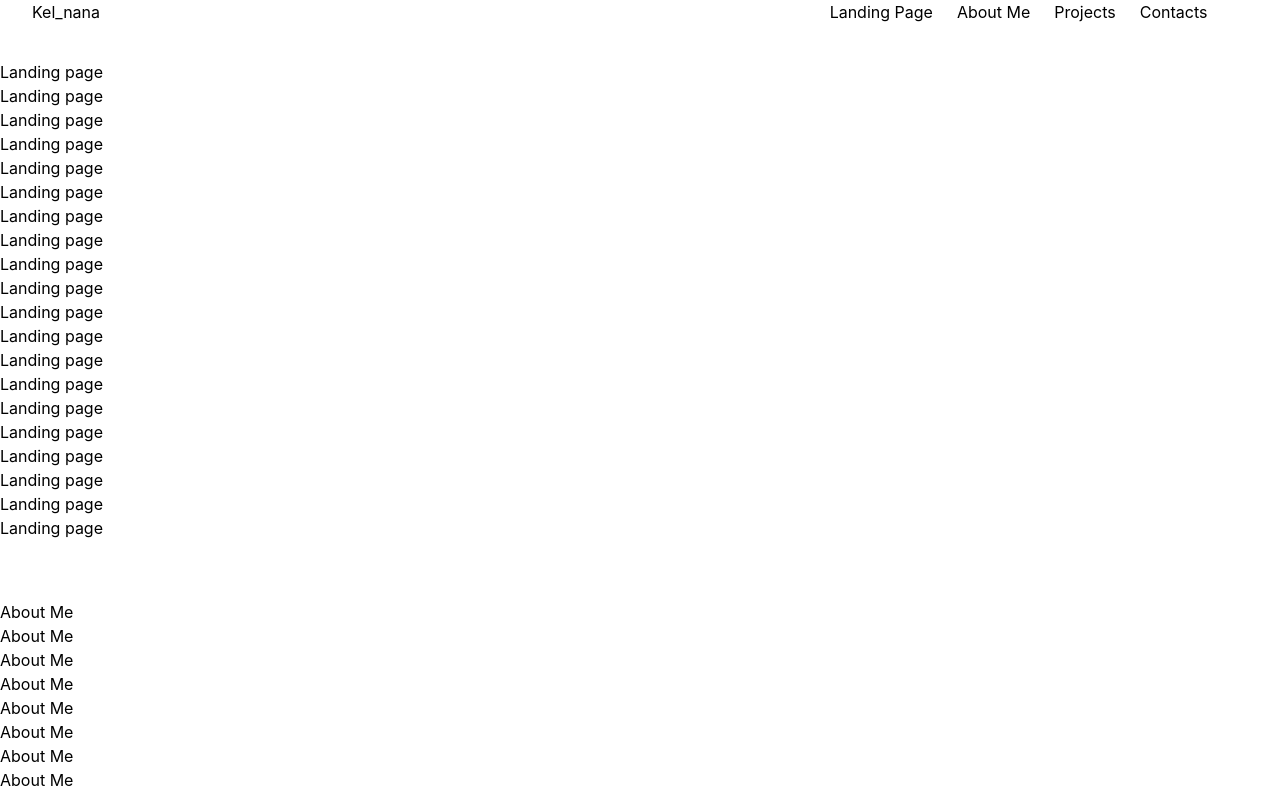
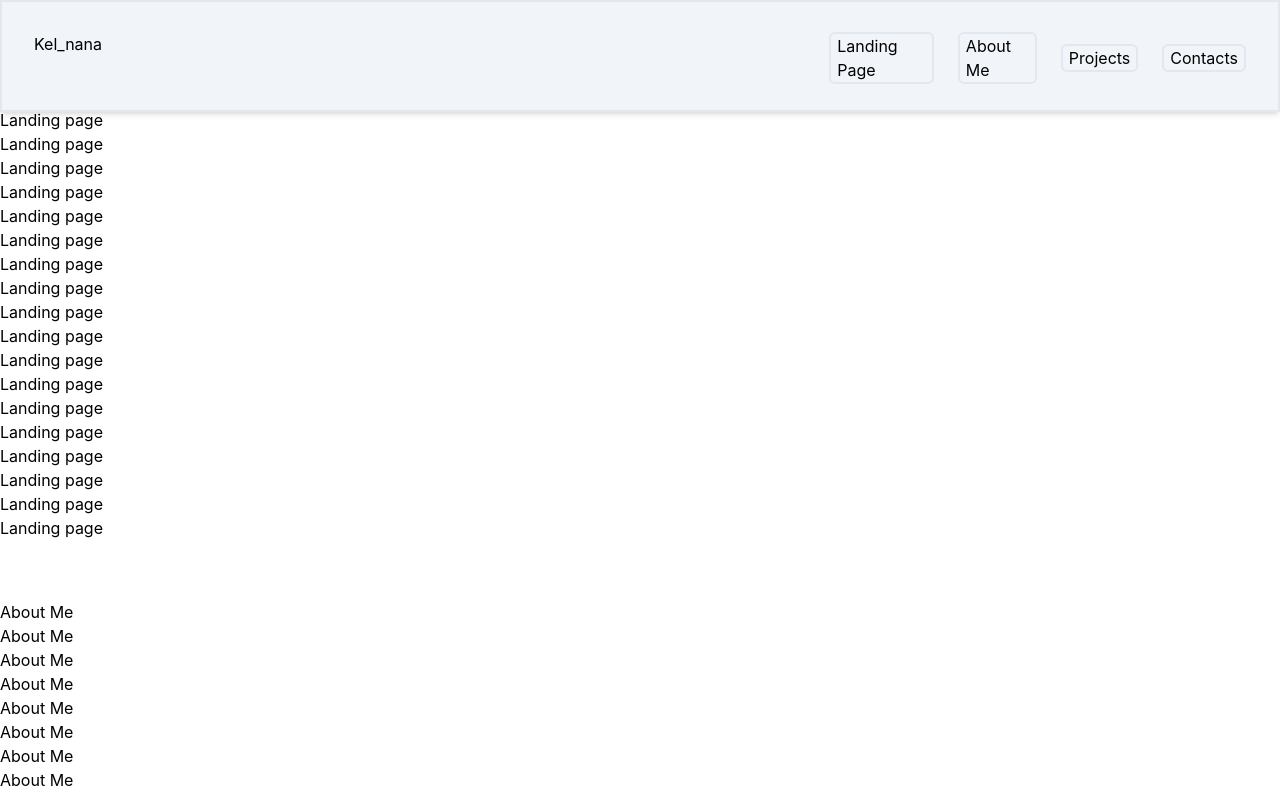
Before and after one commit to Kel-nana/kel_nana_portfolio, a React (Create React App) app: page / in a window 1280 px wide. Shown: the top 796 px of the page. Built offline with nearby package versions, Linux system fonts and the light colour scheme.

Commit message:
Nav_bar initial styling for desktop

```diff
--- a/src/components/navigation/Navbar.jsx
+++ b/src/components/navigation/Navbar.jsx
@@ -29,13 +29,13 @@ function Navbar() {
   };
 
   return (
-    <nav className={`navbar fixed flex h-16 top-0 left-0 mx-auto w-[100%] px-2 sm:px-6 lg:px-8 ${scrollNav ? 'scrollNav' : ''}`}>
+    <nav className={`navbar shadow-md pt-[30px] bg-slate-100 border-slate-200 border-2 fixed flex h-[14vh] top-0 left-0 mx-auto w-[100%] px-2 sm:px-6 lg:px-8 ${scrollNav ? 'scrollNav' : ''}`}>
       <NavLinks className="pr-[60%]" type="button" to="/" onClick={toggleHome}>Kel_nana</NavLinks>
       <section>
 
-        <ul className=" flex items-center space-x-6 ">
+        <ul className=" flex items-center space-x-6  rounded-lg">
           {links.map((link) => (
-            <li key={link.text}>
+            <li className="border-slate-200 border-2 rounded-md px-1.5" key={link.text}>
               <NavLinks
                 to={link.path}
                 smooth
```
